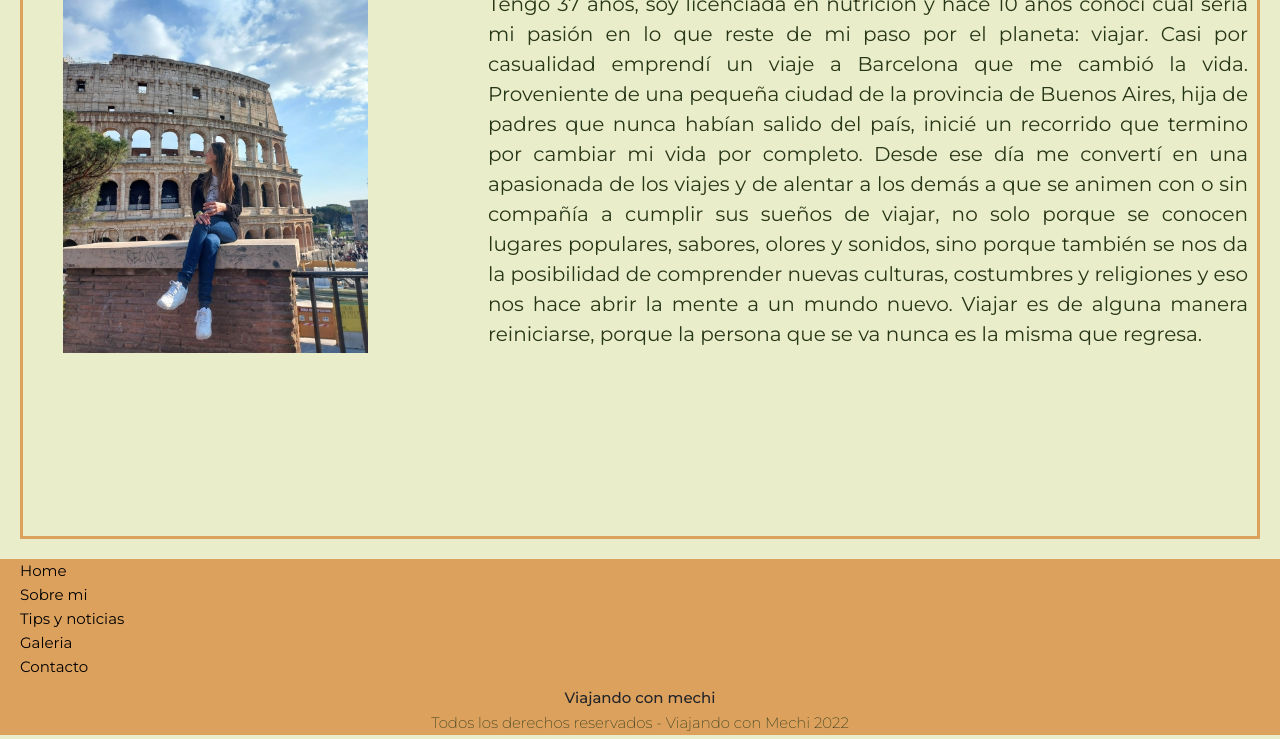
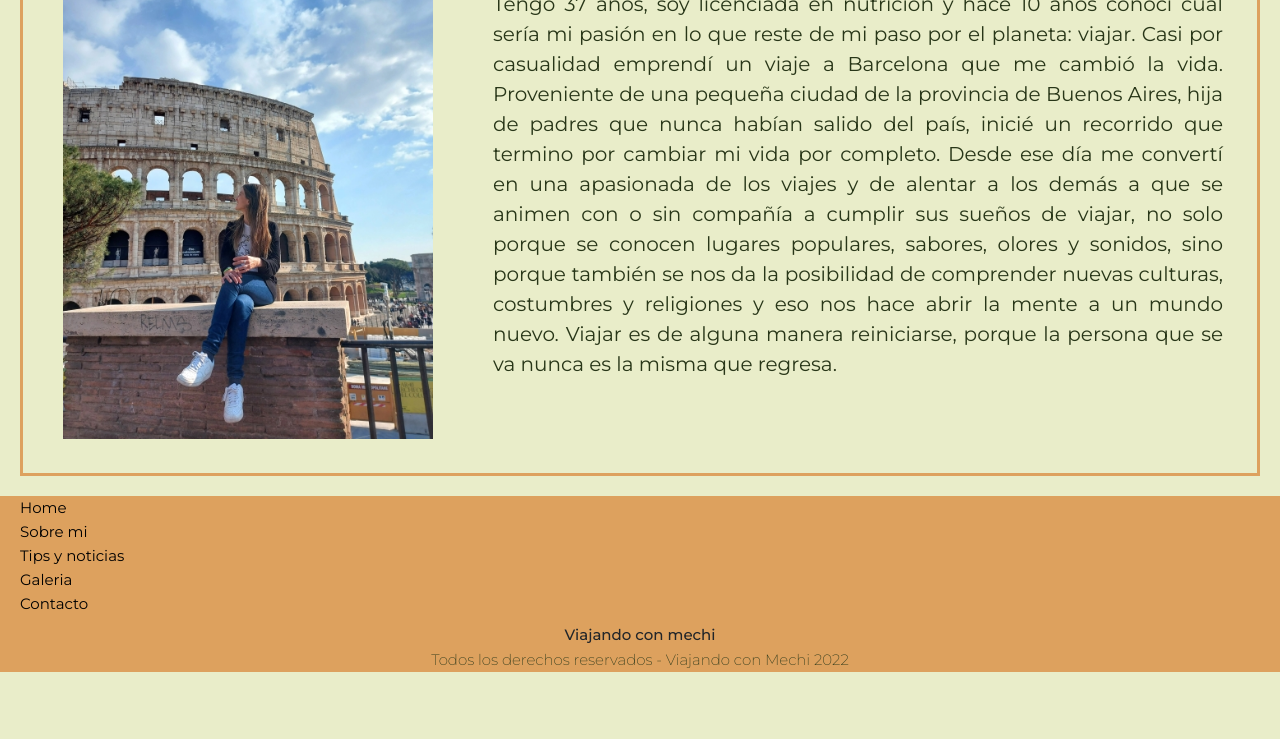
Before and after one commit to mechisetti/PF-Setti, a website: page pages/sobre-mi.html in a window 1280 px wide. Shown: the part 459-1198 px from the top of the page. After the commit the page ends 1141 px from the top, so only its background shows below. Drawn offline with nearby package versions, Linux system fonts and the light colour scheme.

Commit message:
cambios40

```diff
--- a/scss/_sobre-mi.scss
+++ b/scss/_sobre-mi.scss
@@ -39,7 +39,14 @@ margin-top: 3rem;
    grid-area: texto;
 }
 
-@media screen and (max-width:768px) {
+@media screen and (max-width:1313px) {
+  .texto-y-foto-sobre-mi{
+    grid-template-columns: 450px 770px;
+    grid-template-rows: 300px 287px;
+    grid-column-gap: 0rem;
+}}
+
+@media screen and (max-width:1269px) {
   .texto-y-foto-sobre-mi {
     display: flex;
     flex-direction: column;
@@ -49,5 +56,4 @@ margin-top: 3rem;
  .titulo-sobre-mi {
   margin: 0rem 0rem 3rem 1.5rem;
   animation: none;
- }
-}
+}}
```
Also changed, not shown: css/styles.css, scss/_general.scss (indentation only), 1 other file. Lines whose indentation alone changed are shown as unchanged.
